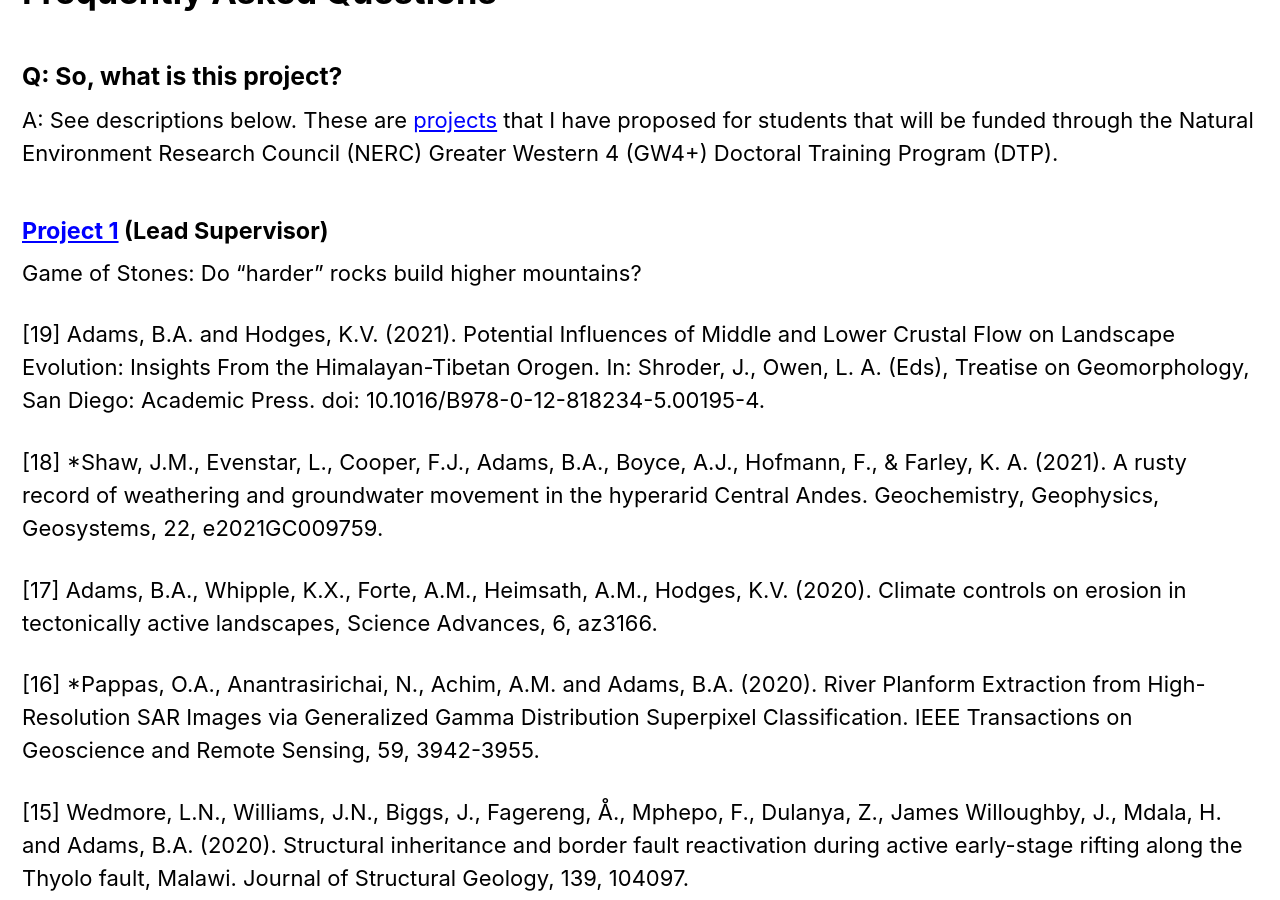
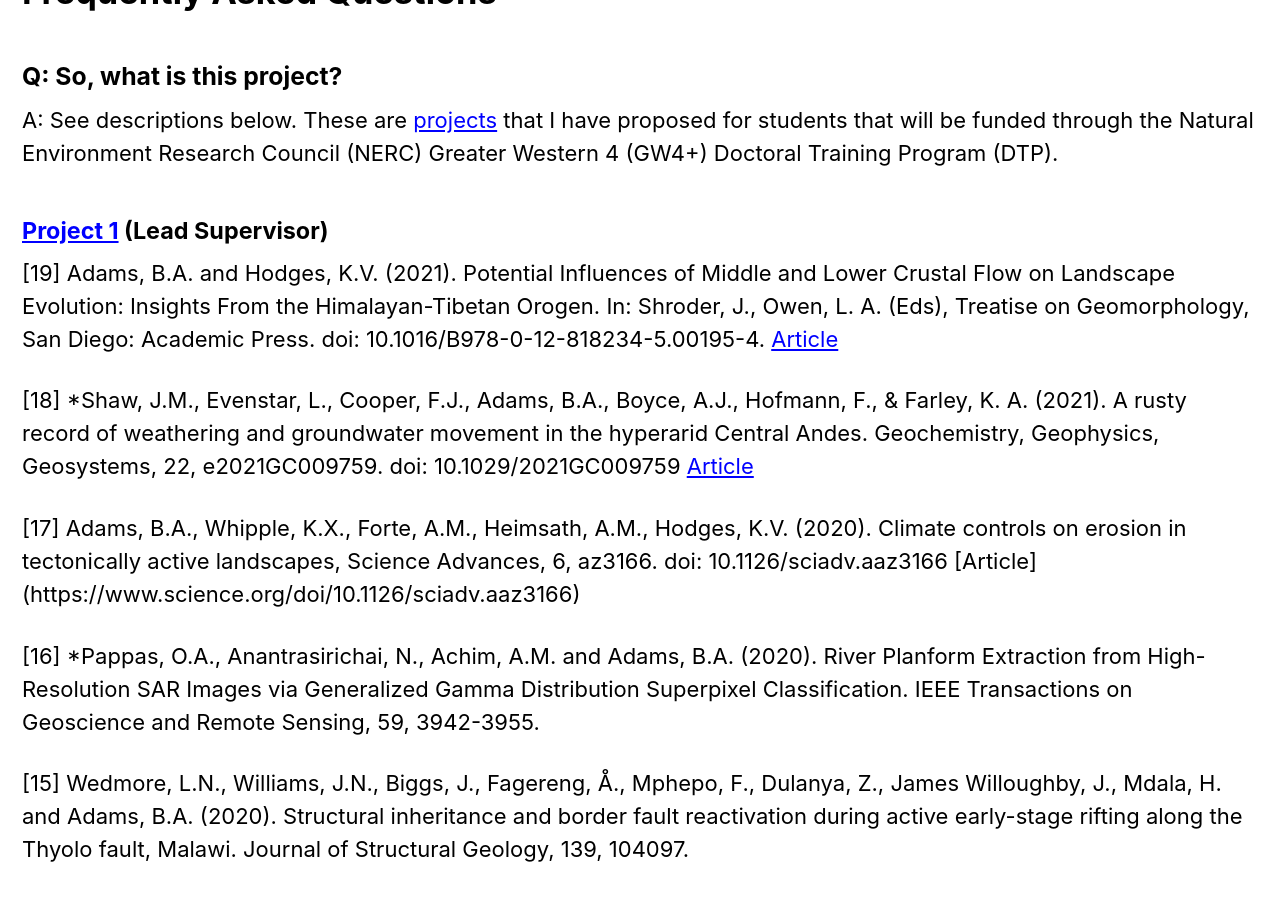
Before and after one commit to baadams/baadams.github.io, a Jekyll site: the page built from _pages/pubs.md, in a window 1280 px wide and 900 px high, scrolled down 493 px. Built offline with Jekyll 4.4.1, drawn with Linux system fonts in a browser that asks for light colours; cached includes are drawn as plain includes.

Commit message:
Update pubs.md

```diff
--- a/_pages/pubs.md
+++ b/_pages/pubs.md
@@ -22,13 +22,12 @@ excerpt: "Looking for am exciting new paper to read?<br/>
 A: See descriptions below. These are [projects](http://www.bris.ac.uk/earthsciences/courses/postgraduate/phd-research.html) that I have proposed for students that will be funded through the Natural Environment Research Council (NERC) Greater Western 4 (GW4+) Doctoral Training Program (DTP).
 
 #### [Project 1](https://baadams.github.io/phd_1/) (Lead Supervisor)
-Game of Stones: Do "harder" rocks build higher mountains?
 
-[19] Adams, B.A. and Hodges, K.V. (2021). Potential Influences of Middle and Lower Crustal Flow on Landscape Evolution: Insights From the Himalayan-Tibetan Orogen. In: Shroder, J., Owen, L. A. (Eds), Treatise on Geomorphology, San Diego: Academic Press. doi: 10.1016/B978-0-12-818234-5.00195-4.
+[19] Adams, B.A. and Hodges, K.V. (2021). Potential Influences of Middle and Lower Crustal Flow on Landscape Evolution: Insights From the Himalayan-Tibetan Orogen. In: Shroder, J., Owen, L. A. (Eds), Treatise on Geomorphology, San Diego: Academic Press. doi: 10.1016/B978-0-12-818234-5.00195-4. [Article](https://www.sciencedirect.com/science/article/pii/B9780128182345001954)
 
-[18] *Shaw, J.M., Evenstar, L., Cooper, F.J., Adams, B.A., Boyce, A.J., Hofmann, F., & Farley, K. A. (2021). A rusty record of weathering and groundwater movement in the hyperarid Central Andes. Geochemistry, Geophysics, Geosystems, 22, e2021GC009759.
+[18] *Shaw, J.M., Evenstar, L., Cooper, F.J., Adams, B.A., Boyce, A.J., Hofmann, F., & Farley, K. A. (2021). A rusty record of weathering and groundwater movement in the hyperarid Central Andes. Geochemistry, Geophysics, Geosystems, 22, e2021GC009759. doi: 10.1029/2021GC009759 [Article](https://agupubs.onlinelibrary.wiley.com/doi/full/10.1029/2021GC009759)
 
-[17] Adams, B.A., Whipple, K.X., Forte, A.M., Heimsath, A.M., Hodges, K.V. (2020). Climate controls on erosion in tectonically active landscapes, Science Advances, 6, az3166.
+[17] Adams, B.A., Whipple, K.X., Forte, A.M., Heimsath, A.M., Hodges, K.V. (2020). Climate controls on erosion in tectonically active landscapes, Science Advances, 6, az3166. doi: 10.1126/sciadv.aaz3166 [Article] (https://www.science.org/doi/10.1126/sciadv.aaz3166)
 
 [16] *Pappas, O.A., Anantrasirichai, N., Achim, A.M. and Adams, B.A. (2020). River Planform Extraction from High-Resolution SAR Images via Generalized Gamma Distribution Superpixel Classification. IEEE Transactions on Geoscience and Remote Sensing, 59, 3942-3955.
 
```
